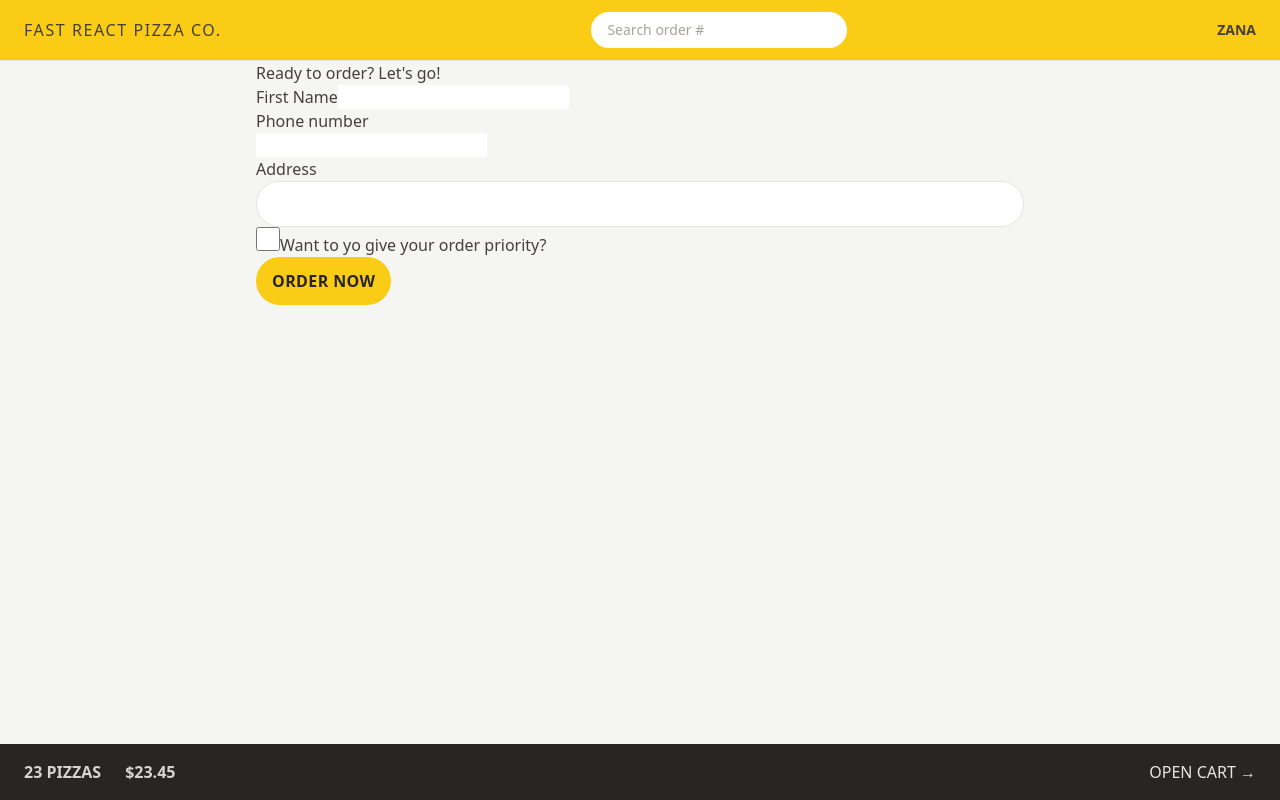
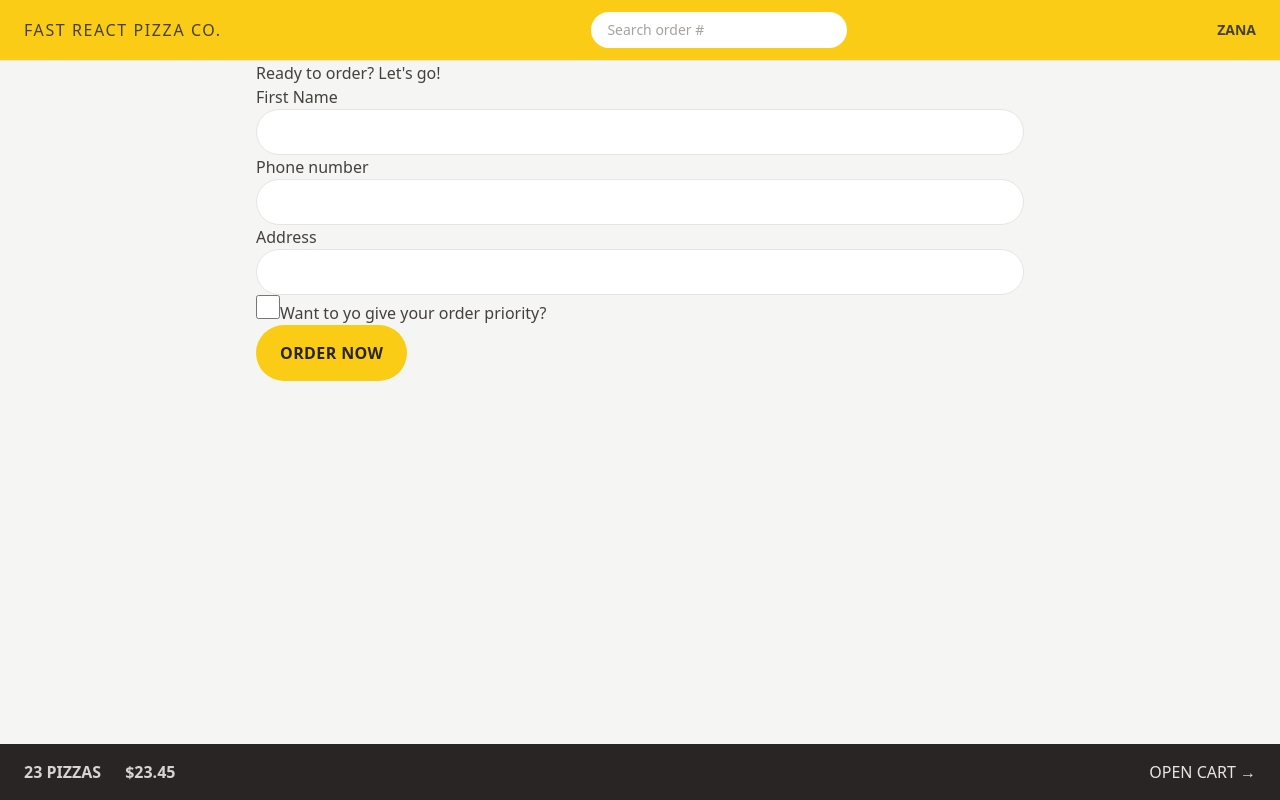
Before and after one commit to zana-abdollahpour/fast-react-pizza, a React (Vite) app: page /order/new in a window 1280 px wide. Built offline with nearby package versions, Linux system fonts and the light colour scheme.

Commit message:
create reusable buttons

```diff
--- a/src/features/cart/Cart.jsx
+++ b/src/features/cart/Cart.jsx
@@ -1,4 +1,7 @@
 import { Link } from "react-router-dom";
+
+import LinkButton from "../../ui/LinkButton";
+import Button from "../../ui/Button";
 
 const fakeCart = [
   {
@@ -29,17 +32,12 @@
 
   return (
     <div>
-      <Link
-        to="/menu"
-        className="text-sm text-blue-500 hover:text-blue-600 hover:underline"
-      >
-        &larr; Back to menu
-      </Link>
+      <LinkButton to="/menu">&larr; Back to menu</LinkButton>
 
       <h2>Your cart, %NAME%</h2>
 
       <div>
-        <Link to="/order/new">Order pizzas</Link>
+        <Button to="/order/new">Order pizzas</Button>
         <button>Clear cart</button>
       </div>
     </div>
--- a/src/features/order/CreateOrder.jsx
+++ b/src/features/order/CreateOrder.jsx
@@ -2,6 +2,7 @@
 import { Form, redirect, useActionData, useNavigation } from "react-router-dom";
 
 import { createOrder } from "../../services/apiRestaurant";
+import Button from "../../ui/Button";
 
 // https://uibakery.io/regex-library/phone-number
 const isValidPhone = (str) =>
@@ -48,13 +49,13 @@
       <Form method="POST">
         <div>
           <label>First Name</label>
-          <input type="text" name="customer" required />
+          <input className="input" type="text" name="customer" required />
         </div>
 
         <div>
           <label>Phone number</label>
           <div>
-            <input type="tel" name="phone" required />
+            <input className="input" type="tel" name="phone" required />
           </div>
           {formErrors?.phone && <p>{formErrors.phone}</p>}
         </div>
@@ -62,12 +63,7 @@
         <div>
           <label>Address</label>
           <div>
-            <input
-              className="w-full rounded-full border border-stone-200 px-4 py-2 text-sm transition-all duration-300 placeholder:text-stone-400 focus:outline-none focus:ring focus:ring-yellow-400 md:px-6 md:py-3"
-              type="text"
-              name="address"
-              required
-            />
+            <input className="input" type="text" name="address" required />
           </div>
         </div>
 
@@ -85,12 +81,9 @@
 
         <div>
           <input type="hidden" name="cart" value={JSON.stringify(cart)} />
-          <button
-            disabled={isSubmitting}
-            className="inline-block rounded-full bg-yellow-400 px-4 py-3 font-semibold uppercase tracking-wide text-stone-800 transition-colors duration-300 hover:bg-yellow-300 focus:bg-yellow-300 focus:outline-none focus:ring focus:ring-yellow-300 focus:ring-offset-2 disabled:cursor-not-allowed"
-          >
+          <Button disabled={isSubmitting}>
             {isSubmitting ? "Placing Order..." : "Order now"}
-          </button>
+          </Button>
         </div>
       </Form>
     </div>
--- a/src/features/user/CreateUser.jsx
+++ b/src/features/user/CreateUser.jsx
@@ -1,4 +1,6 @@
 import { useState } from "react";
+
+import Button from "../../ui/Button";
 
 function CreateUser() {
   const [username, setUsername] = useState("");
@@ -18,12 +20,12 @@
         placeholder="Your full name"
         value={username}
         onChange={(e) => setUsername(e.target.value)}
-        className="w-72"
+        className="input mb-8 w-72"
       />
 
       {username !== "" && (
         <div>
-          <button>Start ordering</button>
+          <Button>Start ordering</Button>
         </div>
       )}
     </form>
--- /dev/null
+++ b/src/ui/Button.jsx
@@ -0,0 +1,20 @@
+import { Link } from "react-router-dom";
+
+function Button({ children, disabled, to }) {
+  const className =
+    "inline-block rounded-full bg-yellow-400 px-4 py-3 font-semibold uppercase tracking-wide text-stone-800 transition-colors duration-300 hover:bg-yellow-300 focus:bg-yellow-300 focus:outline-none focus:ring focus:ring-yellow-300 focus:ring-offset-2 disabled:cursor-not-allowed sm:px-6 sm:py-4";
+
+  if (to)
+    return (
+      <Link to={to} className={className}>
+        {children}
+      </Link>
+    );
+
+  return (
+    <button className={className} disabled={disabled}>
+      {children}
+    </button>
+  );
+}
+export default Button;
--- a/src/ui/Error.jsx
+++ b/src/ui/Error.jsx
@@ -1,14 +1,15 @@
-import { useNavigate, useRouteError } from "react-router-dom";
+import { useRouteError } from "react-router-dom";
+
+import LinkButton from "./LinkButton";
 
 function Error() {
-  const navigate = useNavigate();
   const error = useRouteError();
 
   return (
     <div>
       <h1>Something went wrong 😢</h1>
       <p>{error.data || error.message}</p>
-      <button onClick={() => navigate(-1)}>&larr; Go back</button>
+      <LinkButton to="-1">&larr; Go back</LinkButton>
     </div>
   );
 }
--- /dev/null
+++ b/src/ui/LinkButton.jsx
@@ -0,0 +1,22 @@
+import { Link, useNavigate } from "react-router-dom";
+
+function LinkButton({ children, to }) {
+  const navigate = useNavigate();
+
+  const className = "text-sm text-blue-500 hover:text-blue-600 hover:underline";
+
+  if (to === "-1")
+    return (
+      <button className={className} onClick={() => navigate(-1)}>
+        {children}
+      </button>
+    );
+
+  return (
+    <Link to={to} className={className}>
+      {children}
+    </Link>
+  );
+}
+
+export default LinkButton;
```
